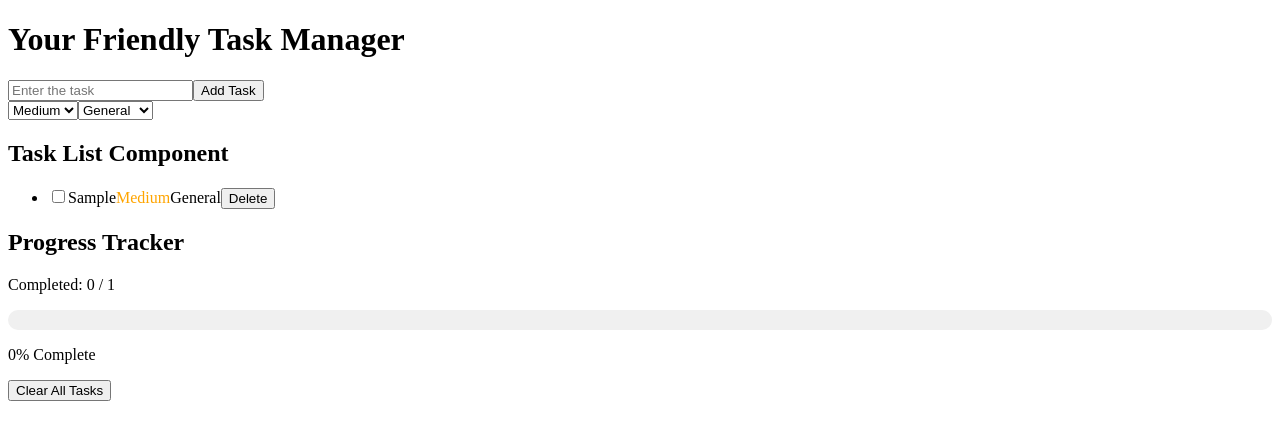
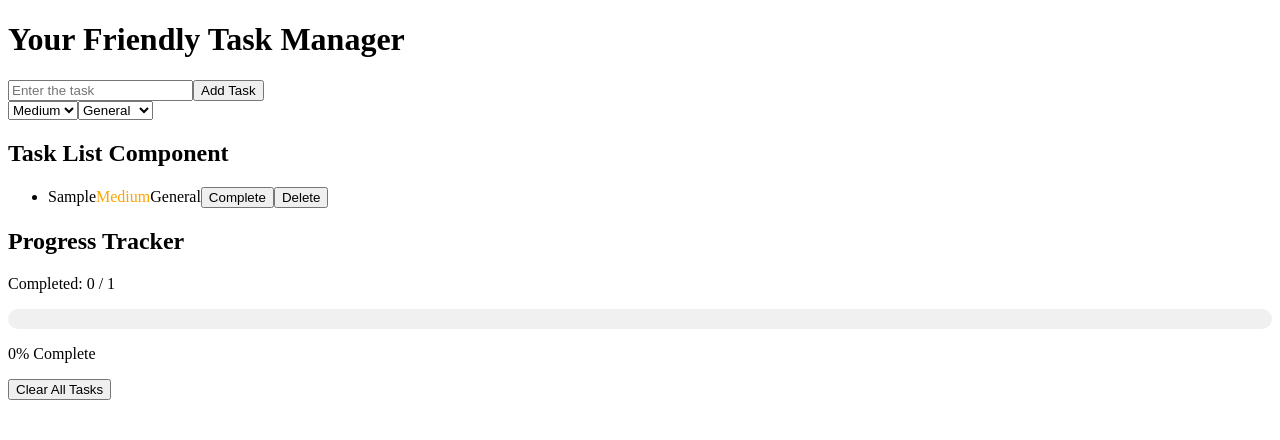
Before and after one commit to bharathlucky777/TaskMaster, a React app: page / in a window 1280 px wide. Both pictures are taken after typing "Sample" into the empty fields and a click on the button "Add Task". Shown: the top 440 px of the page. Built offline with nearby package versions, Linux system fonts and the light colour scheme; the HTML template or start-up script is replaced by a standard one.

Commit message:
Replace checkbox with toggle button in Tasklist (Complete/Mark Incomplete)

```diff
--- a/src/components/Tasklist.jsx
+++ b/src/components/Tasklist.jsx
@@ -7,16 +7,14 @@ export default function Tasklist({ tasks, toggleTask, deleteTask }) {
       <ul>
         {tasks.map((task, index) => (
           <li key={index} style={{ textDecoration: task.completed ? 'line-through' : 'none' }}>
-            <input
-              type="checkbox"
-              checked={task.completed}
-              onChange={() => toggleTask(index)}
-            />
             <span>{task.text}</span>
             <span style={{ color: task.priority === 'High' ? 'red' : task.priority === 'Medium' ? 'orange' : 'green' }}>
               {task.priority}
             </span>
             <span>{task.category}</span>
+            <button onClick={() => toggleTask(index)}>
+              {task.completed ? 'Mark Incomplete' : 'Complete'}
+            </button>
             <button onClick={() => deleteTask(index)}>Delete</button>
           </li>
         ))}
```
